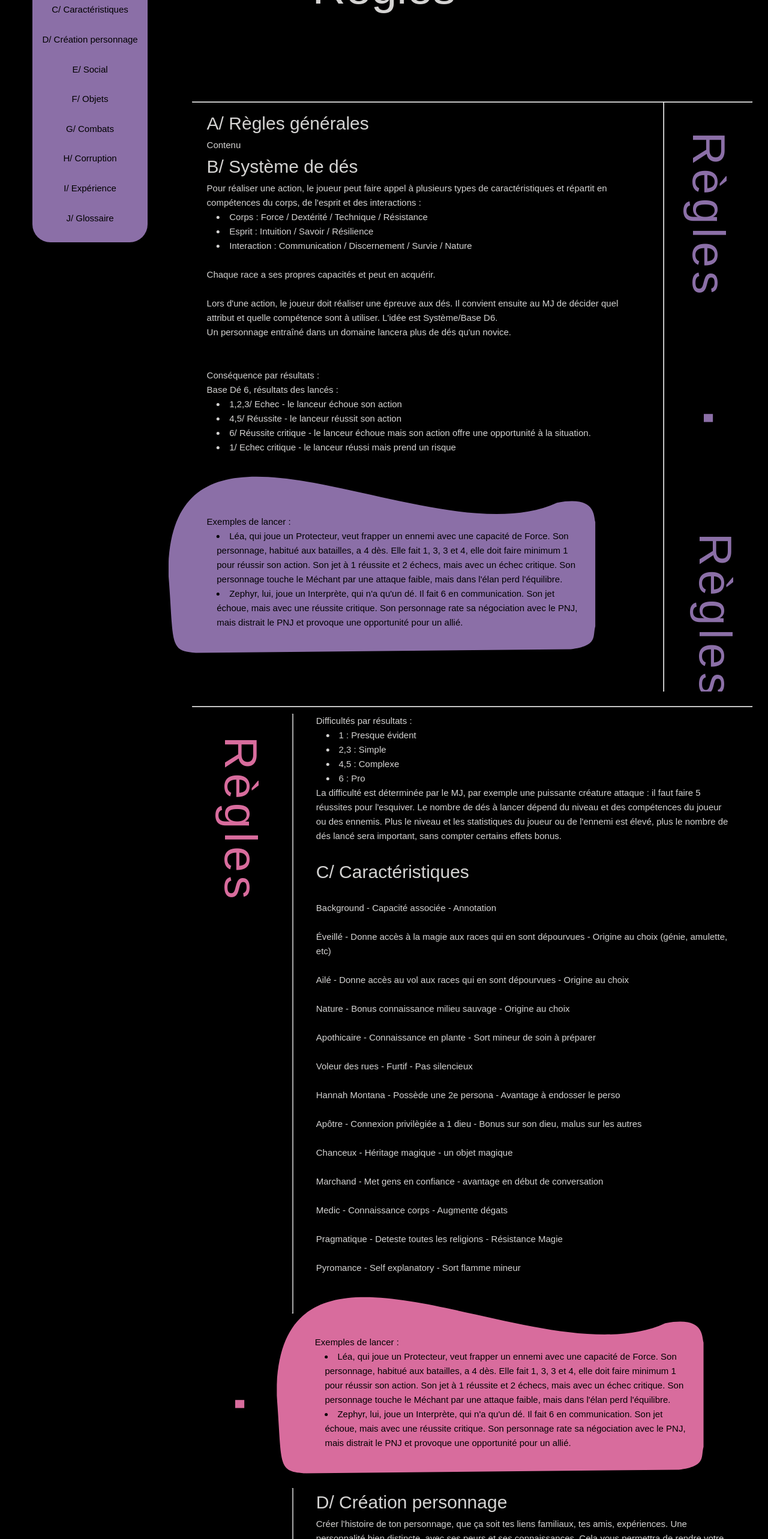
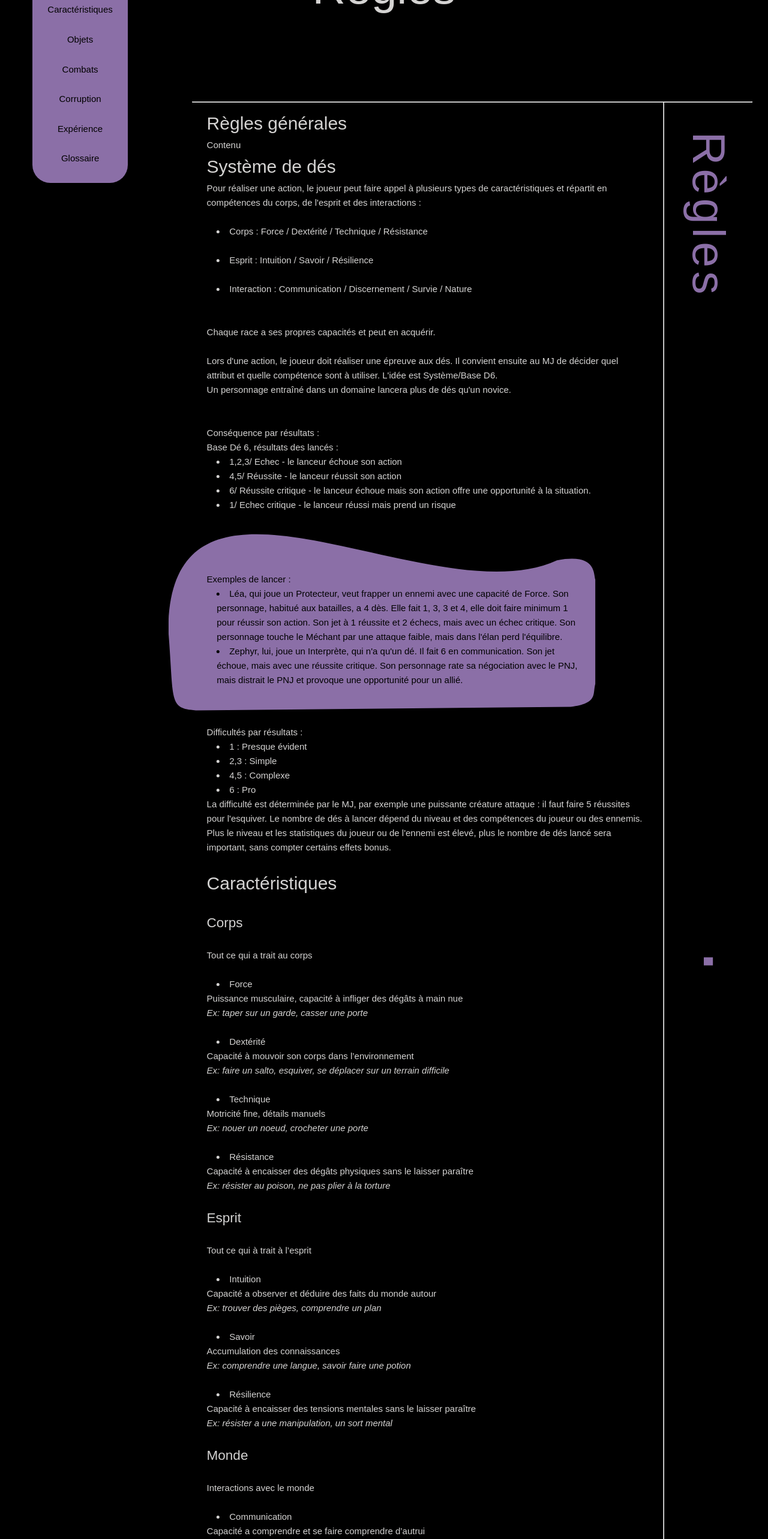
Before and after one commit to c-licette/Front_DD, a Vue app: page /regles in a window 1280 px wide. Shown: the part 234-2800 px from the top of the page at 60% size. Built offline with nearby package versions, Linux system fonts and the light colour scheme; a web font is replaced by a local one.

Commit message:
Remplissage Règles

```diff
--- a/src/views/ReglesView.vue
+++ b/src/views/ReglesView.vue
@@ -76,15 +76,15 @@ onBeforeUnmount(() => {
 
     <div class="container">
       <div class="content" ref="contentRef">
-        <h1 id="titre1">A/ Règles générales</h1>
+        <h1 id="titre1">Règles générales</h1>
         <p>Contenu</p>
 
-        <h1 id="titre2">B/ Système de dés</h1>
+        <h1 id="titre2">Système de dés</h1>
         <p>Pour réaliser une action, le joueur peut faire appel à plusieurs types de caractéristiques et répartit en
-          compétences du corps, de l'esprit et des interactions :</p>
-        <li>Corps : Force / Dextérité / Technique / Résistance</li>
-        <li>Esprit : Intuition / Savoir / Résilience</li>
-        <li>Interaction : Communication / Discernement / Survie / Nature</li>
+          compétences du corps, de l'esprit et des interactions :</p><br>
+        <li>Corps : Force / Dextérité / Technique / Résistance</li><br>
+        <li>Esprit : Intuition / Savoir / Résilience</li><br>
+        <li>Interaction : Communication / Discernement / Survie / Nature</li><br>
         <br>
         <p>Chaque race a ses propres capacités et peut en acquérir.</p>
         <br>
@@ -122,7 +122,60 @@ onBeforeUnmount(() => {
               une
               opportunité pour un allié.</li>
           </div>
-        </div>
+        </div><br>
+            <p>Difficultés par résultats : </p>
+            <li>1 : Presque évident</li>
+            <li>2,3 : Simple</li>
+            <li>4,5 : Complexe</li>
+            <li>6 : Pro</li>
+            <p>La difficulté est déterminée par le MJ, par exemple une puissante créature attaque : il faut faire 5
+              réussites pour l'esquiver. Le nombre de dés à lancer dépend du niveau et des compétences du joueur ou des
+              ennemis. Plus le niveau et les statistiques du joueur ou de l'ennemi est élevé, plus le nombre de dés
+              lancé
+              sera important, sans compter certains effets bonus.</p>
+            <br>
+            <h1 id="titre3">Caractéristiques</h1><br>
+            <h2>Corps</h2><br>
+              <p>Tout ce qui a trait au corps</p><br>
+              <li>Force</li>
+              <p>Puissance musculaire, capacité à infliger des dégâts à main nue</p>
+              <p><i>Ex: taper sur un garde, casser une porte</i></p><br>
+              <li>Dextérité</li>
+              <p>Capacité à mouvoir son corps dans l’environnement</p>
+              <p><i>Ex: faire un salto, esquiver, se déplacer sur un terrain difficile</i></p><br>
+              <li>Technique</li>
+              <p>Motricité fine, détails manuels</p>
+              <p><i>Ex: nouer un noeud, crocheter une porte</i></p><br>
+              <li>Résistance</li>
+              <p>Capacité à encaisser des dégâts physiques sans le laisser paraître</p>
+              <p><i>Ex: résister au poison, ne pas plier à la torture</i></p><br>
+
+            <h2>Esprit</h2><br>
+              <p>Tout ce qui à trait à l’esprit</p><br>
+              <li>Intuition</li>
+              <p>Capacité a observer et déduire des faits du monde autour</p>
+              <p><i>Ex: trouver des pièges, comprendre un plan</i></p><br>
+              <li>Savoir</li>
+              <p>Accumulation des connaissances</p>
+              <p><i>Ex: comprendre une langue, savoir faire une potion</i></p><br>
+              <li>Résilience</li>
+              <p>Capacité à encaisser des tensions mentales sans le laisser paraître</p>
+              <p><i>Ex: résister a une manipulation, un sort mental</i></p><br>
+
+            <h2>Monde</h2><br>
+              <p>Interactions avec le monde</p><br>
+              <li>Communication</li>
+              <p>Capacité a comprendre et se faire comprendre d’autrui</p>
+              <p><i>Ex: demander une direction, faire un discours</i></p><br>
+              <li>Discernement</li>
+              <p>Capacité a deviner les intentions et les secrets d’autrui</p>
+              <p><i>Ex: identifier les opposants, comprendre le sous texte</i></p><br>
+              <li>Survie</li>
+              <p>Capacité à s’adapter a l’environnement</p>
+              <p><i>Ex: allumer un feu, trouver le meilleur bar</i></p><br>
+              <li>Nature</li>
+              <p>Capacité à interagir avec la faune et la flore locale</p>
+              <p><i>Ex: maintenir une plante en vie, calmer un ours</i></p><br>
       </div>
       <hr class="verticalSeparator" />
       <div class="sideContent">
@@ -131,6 +184,7 @@ onBeforeUnmount(() => {
         <p class="sideText2 first-color">Règles</p>
       </div>
     </div>
+
     <br>
     <hr id="midPoint" class="horizontalSeparator" />
     <div class="container">
@@ -142,48 +196,6 @@ onBeforeUnmount(() => {
       <div class="content" ref="contentRef">
         <div class="separatorExample">
           <hr class="verticalSeparator2" />
-          <div>
-            <p>Difficultés par résultats : </p>
-            <li>1 : Presque évident</li>
-            <li>2,3 : Simple</li>
-            <li>4,5 : Complexe</li>
-            <li>6 : Pro</li>
-            <p>La difficulté est déterminée par le MJ, par exemple une puissante créature attaque : il faut faire 5
-              réussites pour l'esquiver. Le nombre de dés à lancer dépend du niveau et des compétences du joueur ou des
-              ennemis. Plus le niveau et les statistiques du joueur ou de l'ennemi est élevé, plus le nombre de dés
-              lancé
-              sera important, sans compter certains effets bonus.</p>
-            <br>
-            <h1 id="titre3">C/ Caractéristiques</h1>
-            <br>
-            <p>Background - Capacité associée - Annotation</p>
-            <br>
-            <p>Éveillé - Donne accès à la magie aux races qui en sont dépourvues - Origine au choix (génie, amulette,
-              etc)
-            </p>
-            <br>
-            <p>Ailé - Donne accès au vol aux races qui en sont dépourvues - Origine au choix </p>
-            <br>
-            <p>Nature - Bonus connaissance milieu sauvage - Origine au choix</p>
-            <br>
-            <p>Apothicaire - Connaissance en plante - Sort mineur de soin à préparer </p>
-            <br>
-            <p>Voleur des rues - Furtif - Pas silencieux</p>
-            <br>
-            <p>Hannah Montana - Possède une 2e persona - Avantage à endosser le perso</p>
-            <br>
-            <p>Apôtre - Connexion privilègiée a 1 dieu - Bonus sur son dieu, malus sur les autres</p>
-            <br>
-            <p>Chanceux - Héritage magique - un objet magique</p>
-            <br>
-            <p>Marchand - Met gens en confiance - avantage en début de conversation </p>
-            <br>
-            <p>Medic - Connaissance corps - Augmente dégats</p>
-            <br>
-            <p>Pragmatique - Deteste toutes les religions - Résistance Magie</p>
-            <br>
-            <p>Pyromance - Self explanatory - Sort flamme mineur</p>
-          </div>
         </div>
         <br>
         <div class="example second-example">
@@ -211,37 +223,44 @@ onBeforeUnmount(() => {
         <div class="separatorExample">
           <hr class="verticalSeparator2" />
           <div>
-            <h1 id="titre4">D/ Création personnage</h1>
-            <p>Créer l'histoire de ton personnage, que ça soit tes liens familiaux, tes amis, expériences. Une
-              personnalité
-              bien distincte, avec ses peurs et ses connaissances. Cela vous permettra de rendre votre plus vivant et
-              ainsi
-              de mieux vous plonger dans l'univers </p>
+            <h1 id="titre4">Objets</h1>
+
             <br>
-            <h1 id="titre5">E/ Social</h1>
+            <h1 id="titre5">Combats</h1>
+            <p>Les combats se déroulent au tour à tour, divisé en “instants”. Ils sont ordonnées en phases:</p><br>
+            <li>Initiative: chaque PJ annonce son niveau en Intuition, et le MJ construit l’ordre de passage.
+              Si 2 personnes sont à égalité, on fera un jet de dés. Les PNJ jouent en second.
+            <ul>
+              <li>En cas d’attaque surprise, l’ordre de passage est établi sur le Discernement, et les auteur-ices ont 1 mouvement et 2 actions.</li>
+            </ul></li><br>
+            <li>Mouvement: chaque tour, un personnage peut se déplacer de 7m (et voler de 7m pour celle-eux qui en ont la capacité)<ul>
+            <li>Les terrains difficiles abaissent la distance de mouvement à 3m</li>
+            </ul></li><br>
+            <li>Action: chaque joueur peut utiliser son action comme iel le souhaite:
+              <ul>
+                <li>Attaquer</li>
+                <li>Lancer un projectile</li>
+                <li>Se déplacer de 7m max</li>
+                <li>Lancer un sort</li>
+                <li>Utiliser une arme</li>
+                <li>Utiliser un objet magique</li>
+              </ul>
+            </li><br>
+            <h1 id="titre6">Corruption</h1>
+            <h2>Échelle de Corruption </h2><br>
+            <p>Dépendant de la classe</p><br>
+            <p>Confusion, irritabilité Roleplay - Maniement instinctif : Permet le maniement d'une arme d'une façon
+              “instinctive” voir quasi parfaite mais il se ferai davantage corrompu (ex:-1 santé mental)</p><br>
+            <p>Augmente une stat de +X jusqu'à la fin de l'évènement - Malus de Classe 1</p><br>
+            <p>Serviteur de l'ombre - Malus Social </p><br>
+            <p>Arrêt du temps 1mn - Malus de Classe 2</p><br>
+            <p>Appel au dieu du chaos : liste de sorts interdits - Devient Corrompu / Monstre</p><br>
+            <p>Pour descendre d'1 niveau de corruption, X repos avec X=niveau de corruption actuel </p>
+            <br>
+            <h1 id="titre7">Expérience</h1>
             <p>Contenu</p>
             <br>
-            <h1 id="titre6">F/ Objets</h1>
-            <p>Contenu</p>
-            <br>
-            <h1 id="titre7">G/ Combats</h1>
-            <p>Contenu</p>
-            <br>
-            <h1 id="titre8">H/ Corruption</h1>
-            <p>Échelle de Corruption </p>
-            <p>Dépendant de la classe</p>
-            <p>Confusion, irritabilité Roleplay - Maniement instinctif : Permet le maniement d'une arme d'une façon
-              “instinctive” voir quasi parfaite mais il se ferai davantage corrompu (ex:-1 santé mental)</p>
-            <p>Augmente une stat de +X jusqu'à la fin de l'évènement - Malus de Classe 1</p>
-            <p>Serviteur de l'ombre - Malus Social </p>
-            <p>Arrêt du temps 1mn - Malus de Classe 2</p>
-            <p>Appel au dieu du chaos : liste de sorts interdits - Devient Corrompu / Monstre</p>
-            <p>Pour descendre d'1 niveau de corruption, X repos avec X=niveau de corruption actuel </p>
-            <br>
-            <h1 id="titre9">I/ Expérience</h1>
-            <p>Contenu</p>
-            <br>
-            <h1 id="titre10">J/ Glossaire</h1>
+            <h1 id="titre8">Glossaire</h1>
             <p>Contenu</p>
           </div>
         </div>
```
